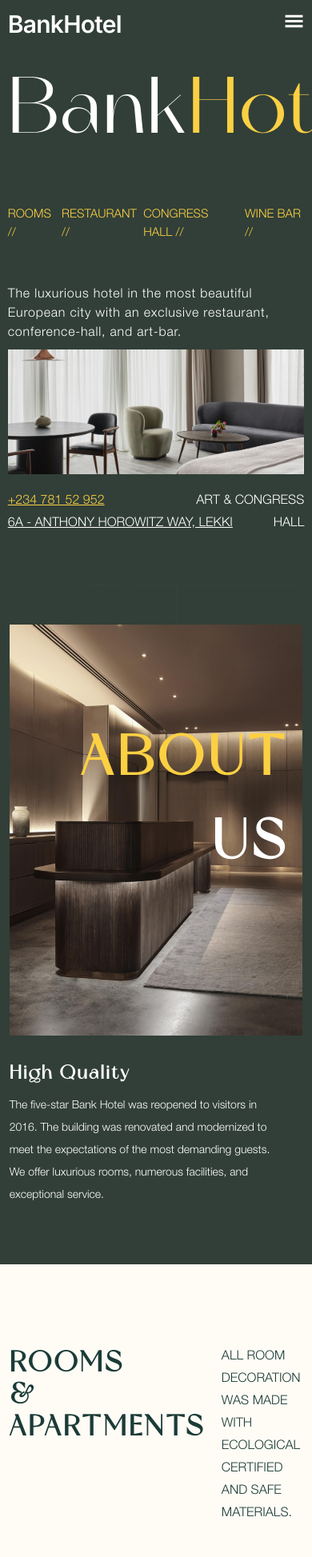
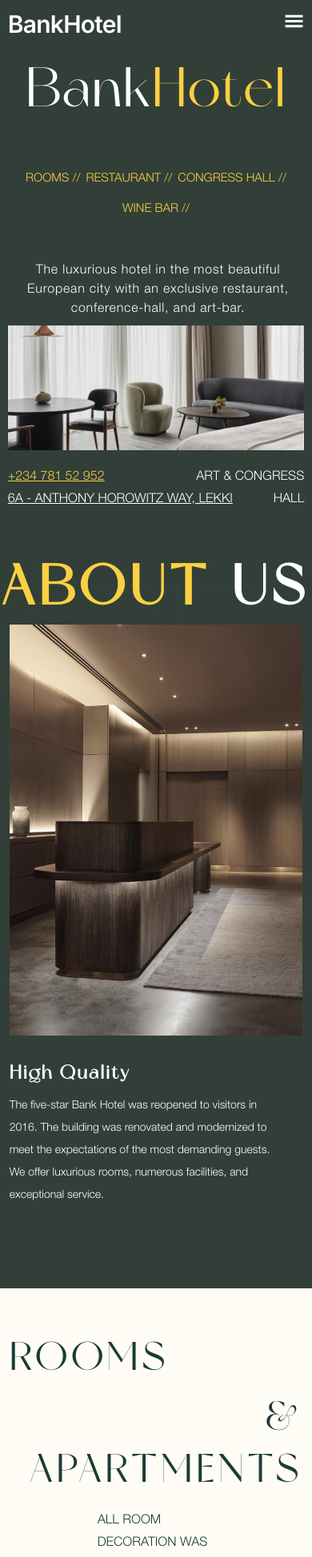
Before and after one commit to MayorFalomo/BankHotel, a Next.js app: page / in a window 390 px wide. Shown: the top 1947 px of the page at 80% size. Built offline with nearby package versions, Linux system fonts and the light colour scheme.

Commit message:
working on responsiveness for first slider

```diff
--- a/components/home/heroHeader/HeroHeader.tsx
+++ b/components/home/heroHeader/HeroHeader.tsx
@@ -6,12 +6,12 @@ import { TbNorthStar } from "react-icons/tb";
 const HeroHeader = () => {
   return (
     <div className="font-helvetica bg-[#313F38]">
-      <div className="flex justify-between items-center gap-[30px] w-[95%] m-auto text-white max-[900px]:items-start max-[680px]:flex-col">
+      <div className="flex justify-between items-center gap-[30px] w-[95%] m-auto text-white max-[900px]:items-start max-[760px]:flex-col">
         <div className="flex flex-col gap-[20px] w-full ">
-          <h1 className="font-miracle flex items-center scroll-m-20 text-[#fff]  font-light -tracking-tight  border-solid 2xl:text-[150px] lg:text-[120px] sm:text-[100px] text-[100px]">
+          <h1 className="font-miracle flex items-center scroll-m-20 text-[#fff]  font-light -tracking-tight  border-solid 2xl:text-[150px] lg:text-[120px] sm:text-[100px] max-[760px]:justify-center text-[70px]">
             Bank <span className="font-miracle text-golden_yellow">Hotel </span>{" "}
           </h1>
-          <ul className="flex items-center text-white-100 gap-[7px] text-golden_yellow font-helvetica my-6 list-none [&>li]:mt-2 text-[17px] max-sm:text-[15px] md:text-[16px] ">
+          <ul className="flex items-center text-white-100 gap-[7px] text-golden_yellow font-helvetica my-6 list-none [&>li]:mt-2 text-[17px] max-sm:text-[15px] md:text-[16px] max-[760px]:flex-wrap max-[760px]:justify-center">
             <li>ROOMS //</li>
             <li>RESTAURANT //</li>
             <li>CONGRESS HALL //</li>
@@ -30,7 +30,7 @@ const HeroHeader = () => {
               <img src="/wavy.png" alt="img" />
             </div>
           </div>
-          <p className="font-helvetica tracking-[.05em] xl:w-[50%] max-md:w-[100%] max-[800px]:w-[100%] ">
+          <p className="font-helvetica tracking-[.05em] xl:w-[50%] max-md:w-[100%] max-[800px]:w-[100%] max-[760px]:text-center max-[900px]:ml-[5px]">
             The luxurious hotel in the most beautiful European city with an
             exclusive restaurant, conference-hall, and art-bar.{" "}
           </p>
--- a/components/home/home_Slider/Home_Slider.tsx
+++ b/components/home/home_Slider/Home_Slider.tsx
@@ -6,28 +6,32 @@ type Props = {};
 function Home_Slider({}: Props) {
   return (
     <div className="bg-off-white border-2 border-transparent border-solid">
-      <div className="h-full my-[100px]">
-        <div className="flex justify-between items-start gap-[20px] mx-auto w-[95%]">
-          <h1 className="text-start text-text_royal_green font-miracle scroll-m-20 text-4xl font-extrabold tracking-[.10em] lg:text-8xl">
-            <span> ROOMS </span> <span className="block"> & APARTMENTS </span>
+      <div className="h-full lg:my-[100px] max-md:my-[50px] ">
+        <div className="flex justify-between items-start gap-[20px] mx-auto w-[95%] max-[760px]:flex-wrap max-[650px]:justify-center">
+          <h1 className="text-start leading-[65px] flex flex-col gap-[10px] text-text_royal_green font-miracle scroll-m-10 text-[40px] font-medium tracking-[.10em] lg:text-[80px] xl:text-[80px]  max-xl:text-[50px] max-[760px]:text-center max-[760px]:w-full ">
+            <span className="max-[760px]:w-[50%] max-[760px]:text-end ">
+              {" "}
+              ROOMS{" "}
+            </span>{" "}
+            <span className="max-[760px]:text-end"> & APARTMENTS </span>
           </h1>
-          <p className="font-helvetica text-text_royal_green w-[280px] text-#000 leading-7">
+          <p className=" w-[280px]  max-[760px]:w-[40%] font-helvetica text-text_royal_green text-#000 leading-7">
             ALL ROOM DECORATION WAS MADE WITH ECOLOGICAL CERTIFIED AND SAFE
             MATERIALS.{" "}
           </p>
         </div>
-        <div className="w-[95%] mx-auto">
-          <div className="flex items-end gap-[20px] h-[100vh]  justify-between">
-            <div className="flex flex-col items-start justify-between gap-3 border-solid h-[70%]">
-              <div>
+        <div className="w-[95%] mx-auto mt-[30px] lg:h-[100vh] border-2 border-red-600">
+          <div className="flex items-end gap-[20px] h-full  justify-between  max-[750px]:flex-col-reverse border-2 border-yellow-600">
+            <div className="flex flex-col items-start justify-between gap-3 max-lg:justify-end border-2 border-green-600 border-solid h-[70%]">
+              <div className="w-full max-[1200px]:max-w-[100%] max-lg:hidden">
                 <img src="./mirror-image.png" alt="img" />
               </div>
-              <div className="w-[100px]">
+              <div className="xl:w-[80px] md:w-[60px] w-[40px] cursor-pointer">
                 <img src="./btn-wavy-black.png" alt="img" />
               </div>
             </div>
-            <div className="flex flex-col justify-between items-start h-[70%] w-[30%]">
-              <div className="flex items-center  gap-[20px] py-2 px-[35px] rounded-[20px] w-fit border-solid border-2 border-gray-400">
+            <div className="flex flex-col justify-between items-start gap-[30px] h-[70%] w-[30%] max-lg:justify-center border-2 border-blue-600">
+              <div className="flex items-center  gap-[20px] py-2 px-[35px] rounded-[20px] w-fit max-lg:hidden border-solid border-2 border-gray-400">
                 <p className="text-[#FCD043] text-[25px] ">
                   {<TbNorthStar />}{" "}
                 </p>
@@ -49,7 +53,12 @@ function Home_Slider({}: Props) {
                 </p>
               </section>
             </div>
-            <div className="w-[40%] max-w-[600px]">
+            <p className="hidden max-[750px]:flex items-center gap-[20px]">
+              <span>01</span>
+              <span>/</span>
+              <span>04</span>
+            </p>
+            <div className="w-[50%] min-w-[400px] max-w-[550px] max-[750px]:max-w-[100%]  max-[750px]:w-[100%] border-2 border-red-500">
               <img src="./room-image.png" alt="img" />
             </div>
           </div>
--- a/components/home/home_about_us/About_us.tsx
+++ b/components/home/home_about_us/About_us.tsx
@@ -5,11 +5,11 @@ type Props = {};
 const About_us = (props: Props) => {
   return (
     <div className="bg-regal_green w-full h-full border-2 border-transparent  border-solid ">
-      <div className="w-[95%] my-[70px] mx-auto ">
+      <div className="w-[95%] my-[70px] mx-auto max-[750px]:my-[100px] ">
         <div className="relative h-[100%] flex flex-col justify-center items-center  ">
           <div className="relative flex justify-between h-[80%]">
             <div className="relative w-full h-full">
-              <div className="flex h-full gap-[30px] items-end max-[650px]:flex-col max-[650px]:items-center">
+              <div className="flex h-full gap-[30px] items-end max-[750px]:flex-col max-[650px]:items-center">
                 <div className="w-[100%] mt-[40px] h-full relative z-[1] max-[650px]:w-[100%]">
                   <img src="./bigger-copenhagen.png" alt="img" />
                 </div>
@@ -33,7 +33,7 @@ const About_us = (props: Props) => {
                 <img src="./Ellipse.png" alt="img" />
               </div> */}
             </div>
-            <div className="flex flex-col  font-miracle absolute z-10 top-1/3 max-md:left-[60%]  md:left-[70%] lg:left-1/2 transform -translate-x-1/2 -translate-y-1/2 ">
+            <div className="flex flex-col  font-miracle absolute z-10 top-1/3 max-[750px]:left-[50%]  md:left-[70%] lg:left-1/2 transform -translate-x-1/2 -translate-y-1/2 max-[750px]:flex max-[750px]:flex-row  max-[750px]:gap-[25px] max-[750px]:top-[-10px] ">
               <h1 className="min-[900px]:text-[80px] xl:text-[100px] sm:text-[70px] max-sm:text-[70px]  scroll-m-20  font-extrabold tracking-[.10em]  text-golden_yellow">
                 ABOUT
               </h1>
@@ -41,7 +41,7 @@ const About_us = (props: Props) => {
                 US
               </h1>
             </div>
-            <div className="relative border-2 min-md:flex max-md:justify-end max-lg:hidden">
+            <div className="relative min-md:flex max-md:justify-end max-lg:hidden">
               <div className="mt-[40px] sm:w-[70%] lg:w-[100%]">
                 <img src="./space-copenhagen.png" alt="img" />
               </div>
```
